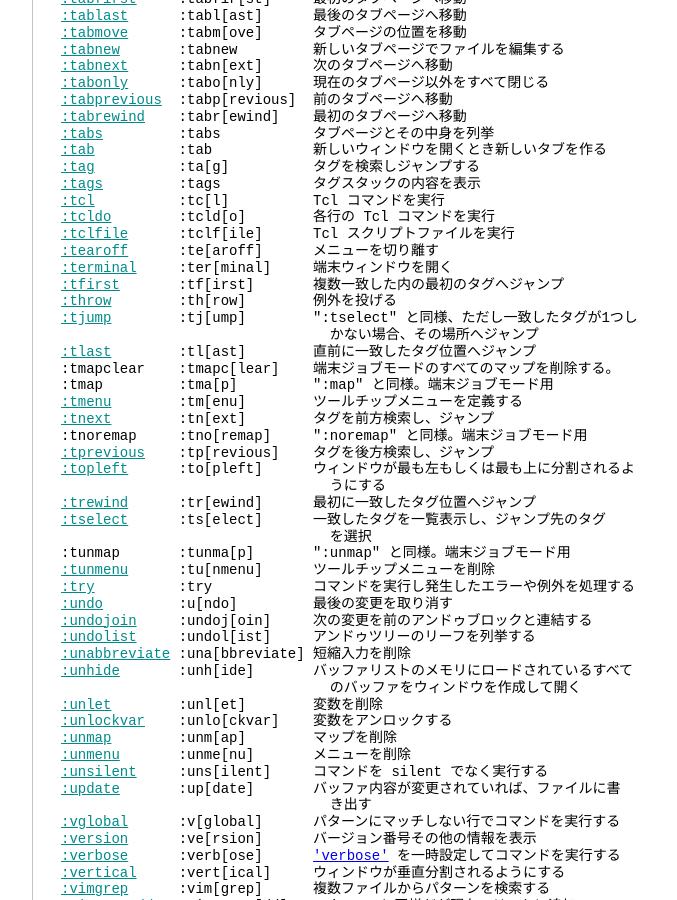
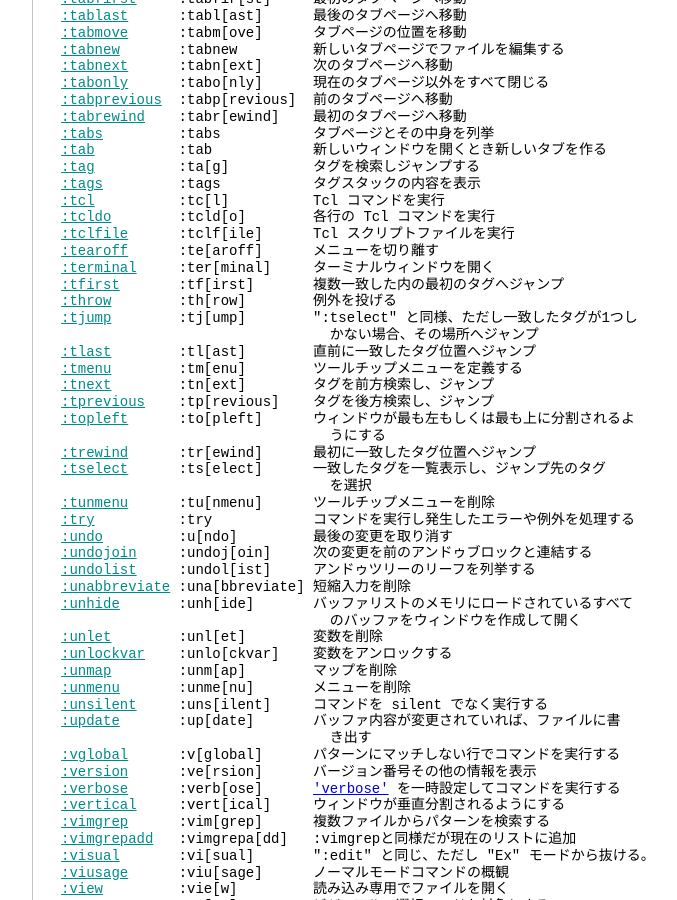
Before and after one commit to vim-jp/vimdoc-ja, a Jekyll site: the page built from vimindex.html, in a window 1280 px wide and 900 px high, scrolled down 27503 px. Shown: the whole window, without its empty margins (340-1017 px from the left). Built offline with Jekyll 4.4.1, drawn with Linux system fonts in a browser that asks for light colours; nearby versions of some CDN libraries; comment, search, counter and statistics services are not loaded; some of the changed text lies outside the part shown.

Commit message:
Generated by Travis JOB 853.1
https://travis-ci.org/vim-jp/vimdoc-ja-working/builds/389708971

```diff
--- a/vimindex.html
+++ b/vimindex.html
@@ -3,7 +3,7 @@
 helpname: 'vimindex'
 ---
 <div id='vimCodeElement'>
-<a class="Constant" href="vimindex.html" name="index.txt">index.txt</a>&nbsp;&nbsp;&nbsp;&nbsp; For&nbsp;<span class="Identifier">Vim バージョン 8.1.</span>&nbsp;&nbsp;Last change: 2018 Apr 19<br>
+<a class="Constant" href="vimindex.html" name="index.txt">index.txt</a>&nbsp;&nbsp;&nbsp;&nbsp; For&nbsp;<span class="Identifier">Vim バージョン 8.0.</span>&nbsp;&nbsp;Last change: 2017 Aug 02<br>
 <br>
 <br>
 &nbsp;&nbsp;&nbsp;&nbsp;&nbsp;&nbsp;&nbsp;&nbsp;&nbsp;&nbsp;&nbsp;&nbsp;&nbsp;&nbsp;&nbsp;&nbsp;&nbsp;&nbsp;<span class="Identifier">VIMリファレンスマニュアル&nbsp;&nbsp;&nbsp;&nbsp;&nbsp;&nbsp; by Bram Moolenaar</span><br>
@@ -533,10 +533,11 @@
 <a class="Identifier" href="windows.html#CTRL-W_CTRL-]">CTRL-W_CTRL-]</a>&nbsp;<span class="Special">CTRL-W</span>&nbsp;<span class="Special">CTRL-]</span>&nbsp;&nbsp;&nbsp;&nbsp;&nbsp;&nbsp;&quot;<span class="Special">CTRL-W</span>&nbsp;]&quot; と同じ。<br>
 <a class="Identifier" href="windows.html#CTRL-W_CTRL-^">CTRL-W_CTRL-^</a>&nbsp;<span class="Special">CTRL-W</span>&nbsp;<span class="Special">CTRL-^</span>&nbsp;&nbsp;&nbsp;&nbsp;&nbsp;&nbsp;&quot;<span class="Special">CTRL-W</span>&nbsp;^&quot; と同じ。<br>
 <a class="Identifier" href="windows.html#CTRL-W_CTRL-_">CTRL-W_CTRL-_</a>&nbsp;<span class="Special">CTRL-W</span>&nbsp;<span class="Special">CTRL-_</span>&nbsp;&nbsp;&nbsp;&nbsp;&nbsp;&nbsp;&quot;<span class="Special">CTRL-W</span>&nbsp;_&quot; と同じ。<br>
-<a class="Identifier" href="terminal.html#CTRL-W_quote">CTRL-W_quote</a>&nbsp;&nbsp;<span class="Special">CTRL-W</span>&nbsp;&quot;&nbsp;&nbsp;&nbsp;&nbsp;&nbsp;&nbsp;&nbsp;&nbsp;&nbsp;&nbsp; 端末ウィンドウ: レジスタをペーストする。<br>
+<a class="Identifier" href="terminal.html#CTRL-W_quote">CTRL-W_quote</a>&nbsp;&nbsp;<span class="Special">CTRL-W</span>&nbsp;&quot;&nbsp;&nbsp;&nbsp;&nbsp;&nbsp;&nbsp;&nbsp;&nbsp;&nbsp;&nbsp; ターミナルウィンドウ: レジスタをペースト<br>
+&nbsp;&nbsp;&nbsp;&nbsp;&nbsp;&nbsp;&nbsp;&nbsp;&nbsp;&nbsp;&nbsp;&nbsp;&nbsp;&nbsp;&nbsp;&nbsp;&nbsp;&nbsp;&nbsp;&nbsp;&nbsp;&nbsp;&nbsp;&nbsp;&nbsp;&nbsp;&nbsp;&nbsp;&nbsp;&nbsp;&nbsp;&nbsp;&nbsp;&nbsp; する。<br>
 <a class="Identifier" href="windows.html#CTRL-W_+">CTRL-W_+</a>&nbsp;&nbsp;&nbsp;&nbsp;&nbsp;&nbsp;<span class="Special">CTRL-W</span>&nbsp;+&nbsp;&nbsp;&nbsp;&nbsp;&nbsp;&nbsp;&nbsp;&nbsp;&nbsp;&nbsp; カレントウィンドウの高さを&nbsp;<span class="Special">N</span>&nbsp;行高くする。<br>
 <a class="Identifier" href="windows.html#CTRL-W_-">CTRL-W_-</a>&nbsp;&nbsp;&nbsp;&nbsp;&nbsp;&nbsp;<span class="Special">CTRL-W</span>&nbsp;-&nbsp;&nbsp;&nbsp;&nbsp;&nbsp;&nbsp;&nbsp;&nbsp;&nbsp;&nbsp; カレントウィンドウの高さを&nbsp;<span class="Special">N</span>&nbsp;行低くする。<br>
-<a class="Identifier" href="terminal.html#CTRL-W_.">CTRL-W_.</a>&nbsp;&nbsp;&nbsp;&nbsp;&nbsp;&nbsp;<span class="Special">CTRL-W</span>&nbsp;.&nbsp;&nbsp;&nbsp;&nbsp;&nbsp;&nbsp;&nbsp;&nbsp;&nbsp;&nbsp; 端末ウィンドウ:&nbsp;<span class="Special">CTRL-W</span>&nbsp;を入力する。<br>
+<a class="Identifier" href="terminal.html#CTRL-W_.">CTRL-W_.</a>&nbsp;&nbsp;&nbsp;&nbsp;&nbsp;&nbsp;<span class="Special">CTRL-W</span>&nbsp;.&nbsp;&nbsp;&nbsp;&nbsp;&nbsp;&nbsp;&nbsp;&nbsp;&nbsp;&nbsp; ターミナルウィンドウ:&nbsp;<span class="Special">CTRL-W</span>&nbsp;を入力する。<br>
 <span class="MissingTag">CTRL-W_:</span>&nbsp;&nbsp;&nbsp;&nbsp;&nbsp;&nbsp;<span class="Special">CTRL-W</span>&nbsp;:&nbsp;&nbsp;&nbsp;&nbsp;&nbsp;&nbsp;&nbsp;&nbsp;&nbsp;&nbsp;&nbsp;<a class="Identifier" href="cmdline.html#:">:</a>&nbsp;と同じ。コマンドラインを編集する。<br>
 <a class="Identifier" href="windows.html#CTRL-W_<">CTRL-W_&lt;</a>&nbsp;&nbsp;&nbsp;&nbsp;&nbsp;&nbsp;<span class="Special">CTRL-W</span>&nbsp;&lt;&nbsp;&nbsp;&nbsp;&nbsp;&nbsp;&nbsp;&nbsp;&nbsp;&nbsp;&nbsp; カレントウィンドウの幅を&nbsp;<span class="Special">N</span>&nbsp;列狭める<br>
 <a class="Identifier" href="windows.html#CTRL-W_=">CTRL-W_=</a>&nbsp;&nbsp;&nbsp;&nbsp;&nbsp;&nbsp;<span class="Special">CTRL-W</span>&nbsp;=&nbsp;&nbsp;&nbsp;&nbsp;&nbsp;&nbsp;&nbsp;&nbsp;&nbsp;&nbsp; すべてのウィンドウの高さと幅を同じにする。<br>
@@ -545,8 +546,8 @@
 <a class="Identifier" href="windows.html#CTRL-W_J">CTRL-W_J</a>&nbsp;&nbsp;&nbsp;&nbsp;&nbsp;&nbsp;<span class="Special">CTRL-W</span>&nbsp;J&nbsp;&nbsp;&nbsp;&nbsp;&nbsp;&nbsp;&nbsp;&nbsp;&nbsp;&nbsp; カレントウィンドウを最も下に移動する。<br>
 <a class="Identifier" href="windows.html#CTRL-W_K">CTRL-W_K</a>&nbsp;&nbsp;&nbsp;&nbsp;&nbsp;&nbsp;<span class="Special">CTRL-W</span>&nbsp;K&nbsp;&nbsp;&nbsp;&nbsp;&nbsp;&nbsp;&nbsp;&nbsp;&nbsp;&nbsp; カレントウィンドウを最も上に移動する。<br>
 <a class="Identifier" href="windows.html#CTRL-W_L">CTRL-W_L</a>&nbsp;&nbsp;&nbsp;&nbsp;&nbsp;&nbsp;<span class="Special">CTRL-W</span>&nbsp;L&nbsp;&nbsp;&nbsp;&nbsp;&nbsp;&nbsp;&nbsp;&nbsp;&nbsp;&nbsp; カレントウィンドウを最も右に移動する。<br>
-<a class="Identifier" href="terminal.html#CTRL-W_N">CTRL-W_N</a>&nbsp;&nbsp;&nbsp;&nbsp;&nbsp;&nbsp;<span class="Special">CTRL-W</span>&nbsp;<span class="Special">N</span>&nbsp;&nbsp;&nbsp;&nbsp;&nbsp;&nbsp;&nbsp;&nbsp;&nbsp;&nbsp; 端末ウィンドウ: 端末ノーマルモードに移動す<br>
-&nbsp;&nbsp;&nbsp;&nbsp;&nbsp;&nbsp;&nbsp;&nbsp;&nbsp;&nbsp;&nbsp;&nbsp;&nbsp;&nbsp;&nbsp;&nbsp;&nbsp;&nbsp;&nbsp;&nbsp;&nbsp;&nbsp;&nbsp;&nbsp;&nbsp;&nbsp;&nbsp;&nbsp;&nbsp;&nbsp;&nbsp;&nbsp;&nbsp;&nbsp; る。<br>
+<a class="Identifier" href="terminal.html#CTRL-W_N">CTRL-W_N</a>&nbsp;&nbsp;&nbsp;&nbsp;&nbsp;&nbsp;<span class="Special">CTRL-W</span>&nbsp;<span class="Special">N</span>&nbsp;&nbsp;&nbsp;&nbsp;&nbsp;&nbsp;&nbsp;&nbsp;&nbsp;&nbsp; ターミナルウィンドウ: Terminal Normal モー<br>
+&nbsp;&nbsp;&nbsp;&nbsp;&nbsp;&nbsp;&nbsp;&nbsp;&nbsp;&nbsp;&nbsp;&nbsp;&nbsp;&nbsp;&nbsp;&nbsp;&nbsp;&nbsp;&nbsp;&nbsp;&nbsp;&nbsp;&nbsp;&nbsp;&nbsp;&nbsp;&nbsp;&nbsp;&nbsp;&nbsp;&nbsp;&nbsp;&nbsp;&nbsp; ドに移動する。<br>
 <a class="Identifier" href="windows.html#CTRL-W_P">CTRL-W_P</a>&nbsp;&nbsp;&nbsp;&nbsp;&nbsp;&nbsp;<span class="Special">CTRL-W</span>&nbsp;P&nbsp;&nbsp;&nbsp;&nbsp;&nbsp;&nbsp;&nbsp;&nbsp;&nbsp;&nbsp; プレビューウィンドウへ移動する。<br>
 <a class="Identifier" href="windows.html#CTRL-W_R">CTRL-W_R</a>&nbsp;&nbsp;&nbsp;&nbsp;&nbsp;&nbsp;<span class="Special">CTRL-W</span>&nbsp;R&nbsp;&nbsp;&nbsp;&nbsp;&nbsp;&nbsp;&nbsp;&nbsp;&nbsp;&nbsp; ウィンドウ位置を上向きに&nbsp;<span class="Special">N</span>&nbsp;回転させる。<br>
 <a class="Identifier" href="windows.html#CTRL-W_S">CTRL-W_S</a>&nbsp;&nbsp;&nbsp;&nbsp;&nbsp;&nbsp;<span class="Special">CTRL-W</span>&nbsp;S&nbsp;&nbsp;&nbsp;&nbsp;&nbsp;&nbsp;&nbsp;&nbsp;&nbsp;&nbsp; &quot;<span class="Special">CTRL-W</span>&nbsp;s&quot; と同じ。<br>
@@ -984,8 +985,7 @@
 <a class="Identifier" href="motion.html#v_i{">v_i{</a>&nbsp;&nbsp;&nbsp;&nbsp;&nbsp;&nbsp;&nbsp;&nbsp;&nbsp;&nbsp;i{&nbsp;&nbsp;&nbsp;&nbsp;&nbsp;&nbsp;&nbsp;&nbsp;&nbsp;&nbsp;&nbsp;&nbsp;&nbsp;&nbsp;&nbsp;&nbsp; iB と同じ。<br>
 <a class="Identifier" href="motion.html#v_i}">v_i}</a>&nbsp;&nbsp;&nbsp;&nbsp;&nbsp;&nbsp;&nbsp;&nbsp;&nbsp;&nbsp;i}&nbsp;&nbsp;&nbsp;&nbsp;&nbsp;&nbsp;&nbsp;&nbsp;&nbsp;&nbsp;&nbsp;&nbsp;&nbsp;&nbsp;&nbsp;&nbsp; iB と同じ。<br>
 <a class="Identifier" href="visual.html#v_o">v_o</a>&nbsp;&nbsp;&nbsp;&nbsp;&nbsp;&nbsp;&nbsp;&nbsp;&nbsp;&nbsp; o&nbsp;&nbsp;&nbsp;&nbsp;&nbsp;&nbsp;&nbsp;&nbsp;&nbsp;&nbsp;&nbsp;&nbsp;&nbsp;&nbsp;&nbsp;&nbsp;&nbsp;&nbsp;選択範囲のもう一方の端にカーソルを移動する<br>
-<a class="Identifier" href="change.html#v_r">v_r</a>&nbsp;&nbsp;&nbsp;&nbsp;&nbsp;&nbsp;&nbsp;&nbsp;&nbsp;&nbsp; r&nbsp;&nbsp;&nbsp;&nbsp;&nbsp;&nbsp;&nbsp;&nbsp;&nbsp;&nbsp;&nbsp;&nbsp;&nbsp;&nbsp; 2&nbsp;&nbsp;選択範囲のすべての文字を、続いて入力する1文<br>
-&nbsp;&nbsp;&nbsp;&nbsp;&nbsp;&nbsp;&nbsp;&nbsp;&nbsp;&nbsp;&nbsp;&nbsp;&nbsp;&nbsp;&nbsp;&nbsp;&nbsp;&nbsp;&nbsp;&nbsp;&nbsp;&nbsp;&nbsp;&nbsp;&nbsp;&nbsp;&nbsp;&nbsp;&nbsp;&nbsp;&nbsp;&nbsp;&nbsp;&nbsp; 字で置き換える。<br>
+<a class="Identifier" href="change.html#v_r">v_r</a>&nbsp;&nbsp;&nbsp;&nbsp;&nbsp;&nbsp;&nbsp;&nbsp;&nbsp;&nbsp; r&nbsp;&nbsp;&nbsp;&nbsp;&nbsp;&nbsp;&nbsp;&nbsp;&nbsp;&nbsp;&nbsp;&nbsp;&nbsp;&nbsp; 2&nbsp;&nbsp;選択範囲の文字を削除し、挿入開始<br>
 <a class="Identifier" href="change.html#v_s">v_s</a>&nbsp;&nbsp;&nbsp;&nbsp;&nbsp;&nbsp;&nbsp;&nbsp;&nbsp;&nbsp; s&nbsp;&nbsp;&nbsp;&nbsp;&nbsp;&nbsp;&nbsp;&nbsp;&nbsp;&nbsp;&nbsp;&nbsp;&nbsp;&nbsp; 2&nbsp;&nbsp;選択範囲の文字を削除し、挿入開始<br>
 <a class="Identifier" href="change.html#v_u">v_u</a>&nbsp;&nbsp;&nbsp;&nbsp;&nbsp;&nbsp;&nbsp;&nbsp;&nbsp;&nbsp; u&nbsp;&nbsp;&nbsp;&nbsp;&nbsp;&nbsp;&nbsp;&nbsp;&nbsp;&nbsp;&nbsp;&nbsp;&nbsp;&nbsp; 2&nbsp;&nbsp;選択範囲の文字を小文字にする。<br>
 <a class="Identifier" href="visual.html#v_v">v_v</a>&nbsp;&nbsp;&nbsp;&nbsp;&nbsp;&nbsp;&nbsp;&nbsp;&nbsp;&nbsp; v&nbsp;&nbsp;&nbsp;&nbsp;&nbsp;&nbsp;&nbsp;&nbsp;&nbsp;&nbsp;&nbsp;&nbsp;&nbsp;&nbsp;&nbsp;&nbsp;&nbsp;&nbsp;ビジュアルモードを文字選択とする。すでに<br>
@@ -1643,24 +1643,20 @@
 <a class="Identifier" href="if_tcl.html#:tcldo">:tcldo</a>&nbsp;&nbsp;&nbsp;&nbsp;&nbsp;&nbsp;&nbsp;&nbsp;:tcld[o]&nbsp;&nbsp;&nbsp;&nbsp;&nbsp;&nbsp;&nbsp;&nbsp;各行の Tcl コマンドを実行<br>
 <a class="Identifier" href="if_tcl.html#:tclfile">:tclfile</a>&nbsp;&nbsp;&nbsp;&nbsp;&nbsp;&nbsp;:tclf[ile]&nbsp;&nbsp;&nbsp;&nbsp;&nbsp;&nbsp;Tcl スクリプトファイルを実行<br>
 <a class="Identifier" href="gui_w32.html#:tearoff">:tearoff</a>&nbsp;&nbsp;&nbsp;&nbsp;&nbsp;&nbsp;:te[aroff]&nbsp;&nbsp;&nbsp;&nbsp;&nbsp;&nbsp;メニューを切り離す<br>
-<a class="Identifier" href="terminal.html#:terminal">:terminal</a>&nbsp;&nbsp;&nbsp;&nbsp; :ter[minal]&nbsp;&nbsp;&nbsp;&nbsp; 端末ウィンドウを開く<br>
+<a class="Identifier" href="terminal.html#:terminal">:terminal</a>&nbsp;&nbsp;&nbsp;&nbsp; :ter[minal]&nbsp;&nbsp;&nbsp;&nbsp; ターミナルウィンドウを開く<br>
 <a class="Identifier" href="tagsrch.html#:tfirst">:tfirst</a>&nbsp;&nbsp;&nbsp;&nbsp;&nbsp;&nbsp; :tf[irst]&nbsp;&nbsp;&nbsp;&nbsp;&nbsp;&nbsp; 複数一致した内の最初のタグへジャンプ<br>
 <a class="Identifier" href="eval.html#:throw">:throw</a>&nbsp;&nbsp;&nbsp;&nbsp;&nbsp;&nbsp;&nbsp;&nbsp;:th[row]&nbsp;&nbsp;&nbsp;&nbsp;&nbsp;&nbsp;&nbsp;&nbsp;例外を投げる<br>
 <a class="Identifier" href="tagsrch.html#:tjump">:tjump</a>&nbsp;&nbsp;&nbsp;&nbsp;&nbsp;&nbsp;&nbsp;&nbsp;:tj[ump]&nbsp;&nbsp;&nbsp;&nbsp;&nbsp;&nbsp;&nbsp;&nbsp;&quot;:tselect&quot; と同様、ただし一致したタグが1つし<br>
 &nbsp;&nbsp;&nbsp;&nbsp;&nbsp;&nbsp;&nbsp;&nbsp;&nbsp;&nbsp;&nbsp;&nbsp;&nbsp;&nbsp;&nbsp;&nbsp;&nbsp;&nbsp;&nbsp;&nbsp;&nbsp;&nbsp;&nbsp;&nbsp;&nbsp;&nbsp;&nbsp;&nbsp;&nbsp;&nbsp;&nbsp;&nbsp;かない場合、その場所へジャンプ<br>
 <a class="Identifier" href="tagsrch.html#:tlast">:tlast</a>&nbsp;&nbsp;&nbsp;&nbsp;&nbsp;&nbsp;&nbsp;&nbsp;:tl[ast]&nbsp;&nbsp;&nbsp;&nbsp;&nbsp;&nbsp;&nbsp;&nbsp;直前に一致したタグ位置へジャンプ<br>
-<span class="MissingTag">:tmapclear</span>&nbsp;&nbsp;&nbsp;&nbsp;:tmapc[lear]&nbsp;&nbsp;&nbsp;&nbsp;端末ジョブモードのすべてのマップを削除する。<br>
-<span class="MissingTag">:tmap</span>&nbsp;&nbsp;&nbsp;&nbsp;&nbsp;&nbsp;&nbsp;&nbsp; :tma[p]&nbsp;&nbsp;&nbsp;&nbsp;&nbsp;&nbsp;&nbsp;&nbsp; &quot;:map&quot; と同様。端末ジョブモード用<br>
 <a class="Identifier" href="gui.html#:tmenu">:tmenu</a>&nbsp;&nbsp;&nbsp;&nbsp;&nbsp;&nbsp;&nbsp;&nbsp;:tm[enu]&nbsp;&nbsp;&nbsp;&nbsp;&nbsp;&nbsp;&nbsp;&nbsp;ツールチップメニューを定義する<br>
 <a class="Identifier" href="tagsrch.html#:tnext">:tnext</a>&nbsp;&nbsp;&nbsp;&nbsp;&nbsp;&nbsp;&nbsp;&nbsp;:tn[ext]&nbsp;&nbsp;&nbsp;&nbsp;&nbsp;&nbsp;&nbsp;&nbsp;タグを前方検索し、ジャンプ<br>
-<span class="MissingTag">:tnoremap</span>&nbsp;&nbsp;&nbsp;&nbsp; :tno[remap]&nbsp;&nbsp;&nbsp;&nbsp; &quot;:noremap&quot; と同様。端末ジョブモード用<br>
 <a class="Identifier" href="tagsrch.html#:tprevious">:tprevious</a>&nbsp;&nbsp;&nbsp;&nbsp;:tp[revious]&nbsp;&nbsp;&nbsp;&nbsp;タグを後方検索し、ジャンプ<br>
 <a class="Identifier" href="windows.html#:topleft">:topleft</a>&nbsp;&nbsp;&nbsp;&nbsp;&nbsp;&nbsp;:to[pleft]&nbsp;&nbsp;&nbsp;&nbsp;&nbsp;&nbsp;ウィンドウが最も左もしくは最も上に分割されるよ<br>
 &nbsp;&nbsp;&nbsp;&nbsp;&nbsp;&nbsp;&nbsp;&nbsp;&nbsp;&nbsp;&nbsp;&nbsp;&nbsp;&nbsp;&nbsp;&nbsp;&nbsp;&nbsp;&nbsp;&nbsp;&nbsp;&nbsp;&nbsp;&nbsp;&nbsp;&nbsp;&nbsp;&nbsp;&nbsp;&nbsp;&nbsp;&nbsp;うにする<br>
 <a class="Identifier" href="tagsrch.html#:trewind">:trewind</a>&nbsp;&nbsp;&nbsp;&nbsp;&nbsp;&nbsp;:tr[ewind]&nbsp;&nbsp;&nbsp;&nbsp;&nbsp;&nbsp;最初に一致したタグ位置へジャンプ<br>
 <a class="Identifier" href="tagsrch.html#:tselect">:tselect</a>&nbsp;&nbsp;&nbsp;&nbsp;&nbsp;&nbsp;:ts[elect]&nbsp;&nbsp;&nbsp;&nbsp;&nbsp;&nbsp;一致したタグを一覧表示し、ジャンプ先のタグ<br>
 &nbsp;&nbsp;&nbsp;&nbsp;&nbsp;&nbsp;&nbsp;&nbsp;&nbsp;&nbsp;&nbsp;&nbsp;&nbsp;&nbsp;&nbsp;&nbsp;&nbsp;&nbsp;&nbsp;&nbsp;&nbsp;&nbsp;&nbsp;&nbsp;&nbsp;&nbsp;&nbsp;&nbsp;&nbsp;&nbsp;&nbsp;&nbsp;を選択<br>
-<span class="MissingTag">:tunmap</span>&nbsp;&nbsp;&nbsp;&nbsp;&nbsp;&nbsp; :tunma[p]&nbsp;&nbsp;&nbsp;&nbsp;&nbsp;&nbsp; &quot;:unmap&quot; と同様。端末ジョブモード用<br>
 <a class="Identifier" href="gui.html#:tunmenu">:tunmenu</a>&nbsp;&nbsp;&nbsp;&nbsp;&nbsp;&nbsp;:tu[nmenu]&nbsp;&nbsp;&nbsp;&nbsp;&nbsp;&nbsp;ツールチップメニューを削除<br>
 <a class="Identifier" href="eval.html#:try">:try</a>&nbsp;&nbsp;&nbsp;&nbsp;&nbsp;&nbsp;&nbsp;&nbsp;&nbsp;&nbsp;:try&nbsp;&nbsp;&nbsp;&nbsp;&nbsp;&nbsp;&nbsp;&nbsp;&nbsp;&nbsp;&nbsp;&nbsp;コマンドを実行し発生したエラーや例外を処理する<br>
 <a class="Identifier" href="undo.html#:undo">:undo</a>&nbsp;&nbsp;&nbsp;&nbsp;&nbsp;&nbsp;&nbsp;&nbsp; :u[ndo]&nbsp;&nbsp;&nbsp;&nbsp;&nbsp;&nbsp;&nbsp;&nbsp; 最後の変更を取り消す<br>
```
